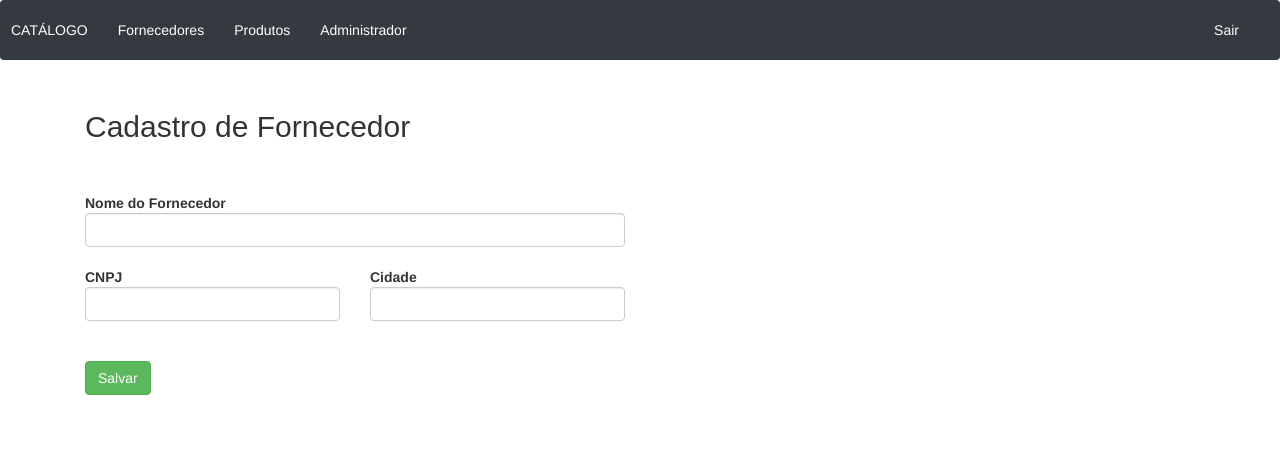
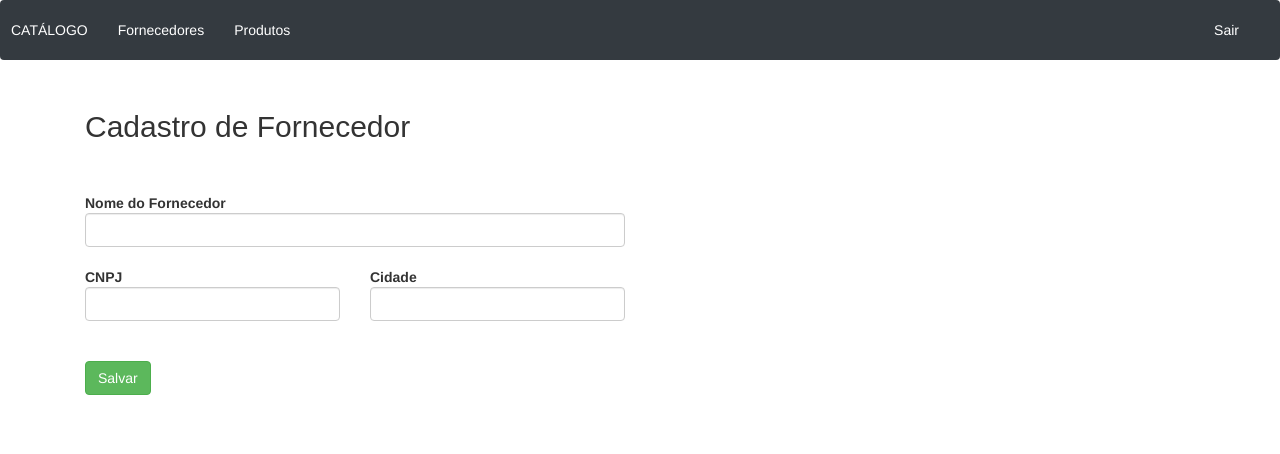
Before and after one commit to niveadaniel/vendor-system, a Django app: page /edit/vendor/ in a window 1280 px wide. Shown: the top 454 px of the page. Run offline with Django 3.2, Linux system fonts and the light colour scheme; some libraries are stand-ins or nearby versions.

Commit message:
removing admin button

```diff
--- a/core/templates/model-header.html
+++ b/core/templates/model-header.html
@@ -46,9 +46,9 @@
             <li class="nav-item active">
                 <a class="nav-brand" href="/list/products/">Produtos</a>
             </li>
-            <li class="nav-item active">
-                <a class="nav-brand" href="/admin">Administrador</a>
-            </li>
+<!--            <li class="nav-item active">-->
+<!--                <a class="nav-brand" href="/admin">Administrador</a>-->
+<!--            </li>-->
         </ul>
         <ul class="navbar-nav ml-auto">
             <li class="nav-item">
```
